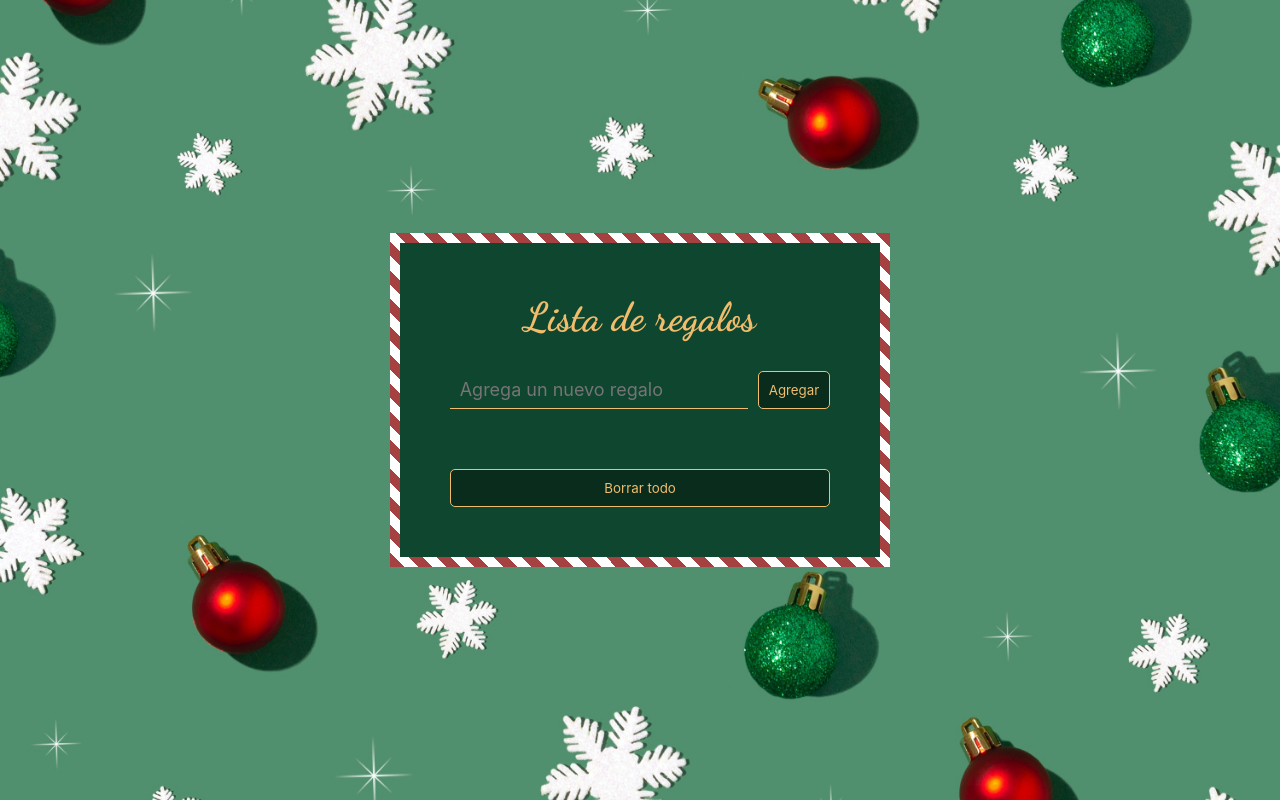
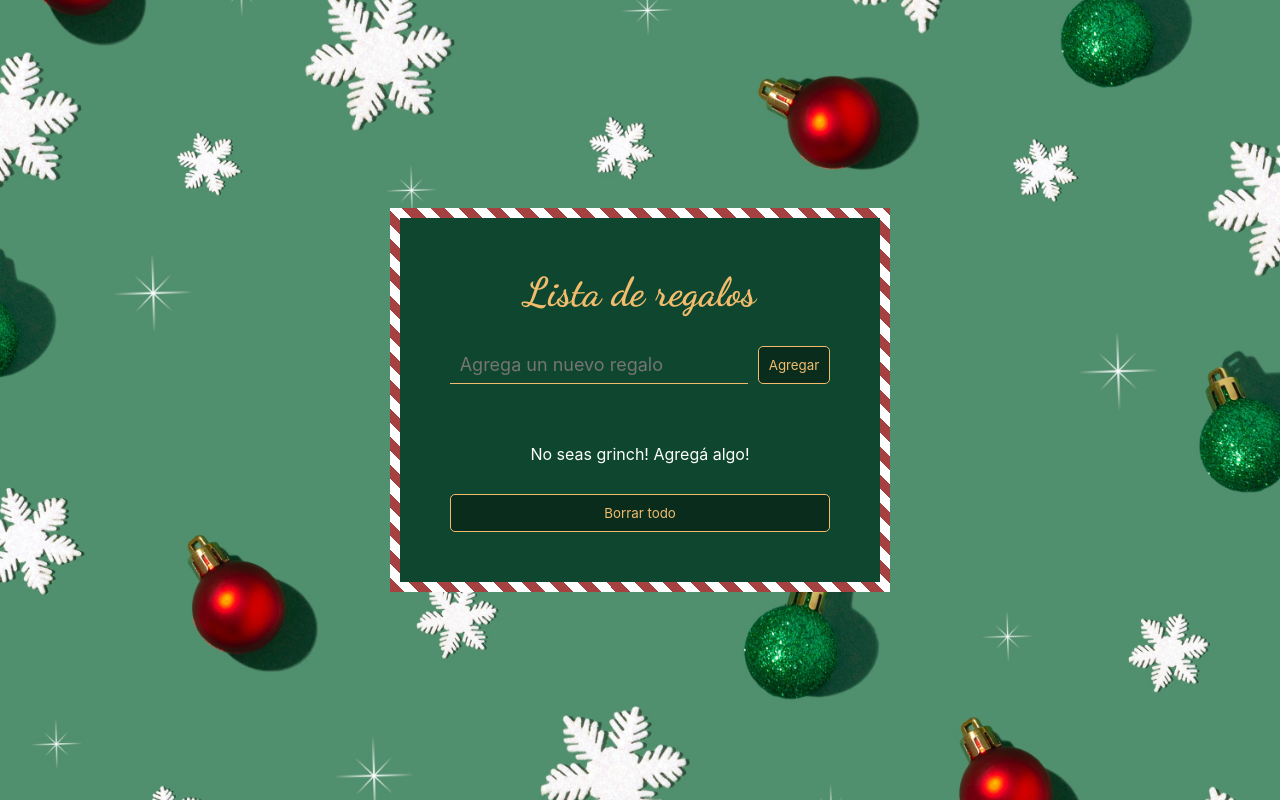
Before and after one commit to denisemarielf/adviency-2022, a React (Create React App) app in the folder adviency-2022/: page / in a window 1280 px wide. Both pictures are taken after a click on the button "Borrar todo". Built offline with nearby package versions, Linux system fonts and the light colour scheme.

Commit message:
Agregar dia 6

```diff
--- a/adviency-2022/src/App.css
+++ b/adviency-2022/src/App.css
@@ -76,7 +76,7 @@
   cursor: pointer;
 }
 
-.form-button:hover {
+.form-button:hover, .clear-button:hover {
   color: #092c1d;
   background-color: #f1bc6c;
   border: 1px solid #092c1d;
@@ -102,3 +102,7 @@
   color: #A60112;
   border: 1px solid #A60112;
 }
+
+.message {
+  align-self: center;
+}
--- a/adviency-2022/src/App.tsx
+++ b/adviency-2022/src/App.tsx
@@ -72,6 +72,7 @@ function App() {
         <h1 className='wishlist-title'>Lista de regalos</h1>
         <Form onNewGift={handleNewGift}/>
         <List gifts={gifts} onDeleteGift={handleDeleteGift}/>
+        {gifts.length === 0 && <p className='message'>No seas grinch! Agregá algo!</p>}
         <button onClick={handleClearAll} className="clear-button">Borrar todo</button>
       </div>
     </div>
```
Also changed, not shown: 2 other files (tests, documents, lock files or other folders).
